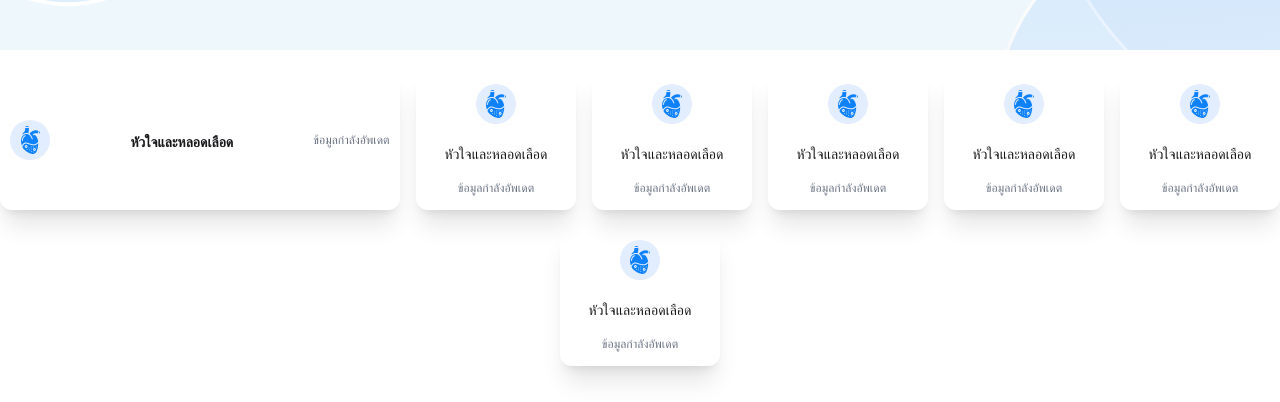
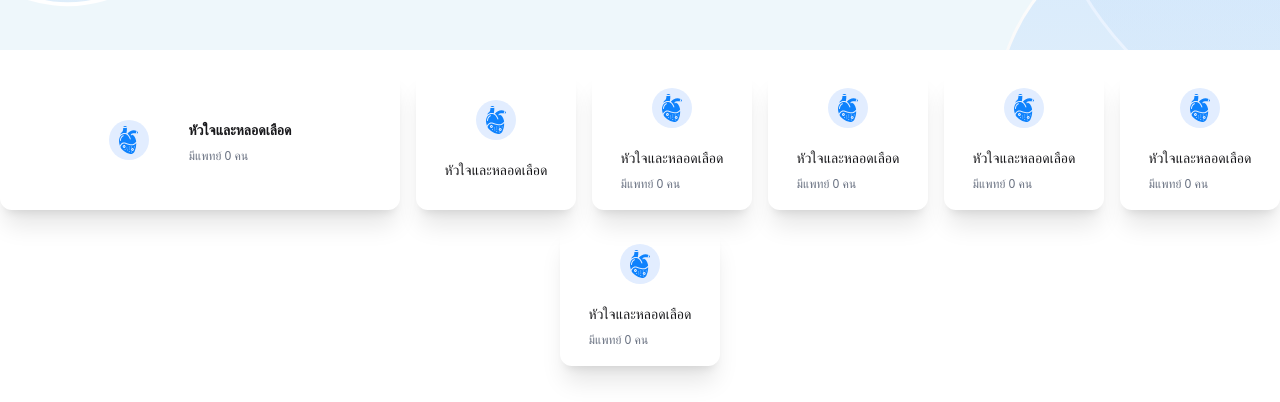
Before and after one commit to Nanada-nk/tak-mor, a React (Vite) app in the folder client/: page /categoryspecialties in a window 1280 px wide. Shown: the part 202-604 px from the top of the page. Built offline with nearby package versions, Linux system fonts and the light colour scheme.

Commit message:
update test pull by ruz

```diff
--- a/client/src/components/CategorySection/CategoryCardComponent.jsx
+++ b/client/src/components/CategorySection/CategoryCardComponent.jsx
@@ -3,6 +3,7 @@ import { useNavigate } from "react-router";
 function CategoryCardComponent({
   iconSrc = "../../public/cate1.svg",
   title = "หมวดหมู่",
+  showSubtitle = true,
   doctorCount = 0,
   path = "/",
   widthClass = "w-40",
@@ -14,7 +15,8 @@ function CategoryCardComponent({
   fontWeightClass = "font-normal",
 }) {
   const navigate = useNavigate();
-  const subtitle = doctorCount > 0 ? `มีแพทย์ ${doctorCount} คน` : "ข้อมูลกำลังอัพเดต"
+  const subtitle =
+    doctorCount >= 0 ? `มีแพทย์ ${doctorCount} คน` : "ข้อมูลกำลังอัพเดต";
   return (
     <div
       className={`rounded-xl shadow-xl hover:cursor-pointer group flex ${widthClass} ${heightClass} ${flexClass} ${justifyClass} ${itemsClass} ${gapClass}`}
@@ -23,8 +25,10 @@ function CategoryCardComponent({
       <div className="w-10 h-10 rounded-full flex justify-center items-center text-[#6938EF] bg-[#E2EDFF] group-hover:bg-[#FCEFEA]">
         <img src={iconSrc} alt={title} className="w-7 h-7 object-contain" />
       </div>
-      <p className={`text-sm mt-1 ${fontWeightClass}`}>{title}</p>
-      {subtitle && <p className="text-xs text-gray-500">{subtitle}</p>}
+      <div className="flex flex-col gap-2">
+        <p className={`text-sm mt-1 ${fontWeightClass}`}>{title}</p>
+        {showSubtitle && <p className="text-xs text-gray-500">{subtitle}</p>}
+      </div>
     </div>
   );
 }
--- a/client/src/pages/CategorySpecialtiesPage.jsx
+++ b/client/src/pages/CategorySpecialtiesPage.jsx
@@ -8,15 +8,14 @@ function CategorySpecialtiesPage() {
       <div className="flex flex-wrap gap-4 justify-center py-5">
         <CategoryCardComponent
           title="หัวใจและหลอดเลือด"
-          subtitle=""
           widthClass="w-100"
           flexClass="flex-row"
           justifyClass="justify-center"
           itemsClass="items-center"
-          gapClass="gap-20"
+          gapClass="gap-10"
           fontWeightClass="font-bold"
         />
-        <CategoryCardComponent title="หัวใจและหลอดเลือด" />
+        <CategoryCardComponent title="หัวใจและหลอดเลือด" showSubtitle={false} />
         <CategoryCardComponent title="หัวใจและหลอดเลือด" />
         <CategoryCardComponent title="หัวใจและหลอดเลือด" />
         <CategoryCardComponent title="หัวใจและหลอดเลือด" />
```
